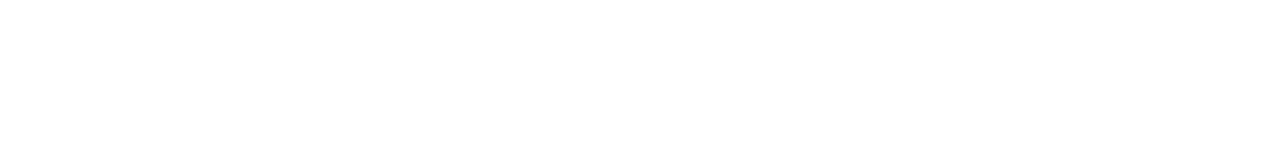
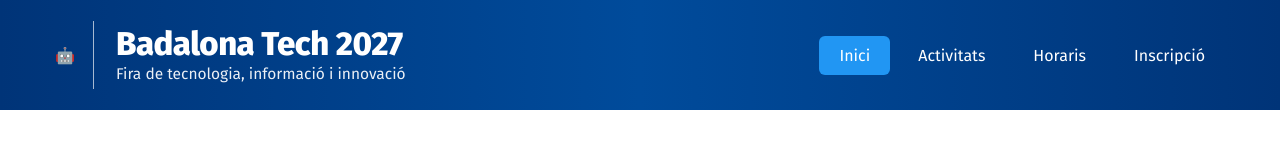
Before and after one commit to tiburciov1234-collab/Badalona-Tech, a plain HTML site: page index.html in a window 1280 px wide. Drawn offline with Linux system fonts and the light colour scheme.

Commit message:
La foto va como quiere

```diff
--- a/carpeta-css/styles.css
+++ b/carpeta-css/styles.css
@@ -0,0 +1,74 @@
+* {
+  margin: 0;
+  padding: 0;
+  box-sizing: border-box;
+}
+
+body {
+  font-family: 'Fira Sans', 'Segoe UI', Roboto, Arial, sans-serif;
+}
+
+header {
+  background: linear-gradient(90deg, #003478 0%, #004b9b 50%, #003478 100%);
+  color: #ffffff;
+  display: flex;
+  justify-content: space-between;
+  align-items: center;
+  padding: 16px 55px;
+  min-height: 110px;
+}
+
+/* BLOQUE IZQUIERDO */
+.esquerra {
+  display: flex;
+  align-items: center;
+}
+
+.esquerra img {
+  height: 80px;
+  width: auto;
+  display: block;
+}
+
+.linia {
+  width: 1px;
+  height: 68px;
+  background-color: rgba(255, 255, 255, 0.65);
+  margin: 0 22px 0 18px;
+}
+
+.titols h1 {
+  font-size: 33px;
+  font-weight: 800;
+  line-height: 1.05;
+  letter-spacing: -0.5px;
+}
+
+.titols p {
+  font-size: 15.5px;
+  font-weight: 400;
+  margin-top: 4px;
+  color: rgba(255, 255, 255, 0.92);
+}
+
+/* BLOQUE DERECHO (MENÚ) */
+nav ul {
+  list-style: none;
+  display: flex;
+  align-items: center;
+  gap: 8px;
+}
+
+nav a {
+  display: inline-block;
+  color: #ffffff;
+  text-decoration: none;
+  font-size: 16px;
+  font-weight: 400;
+  padding: 10px 20px;
+  border-radius: 6px;
+}
+
+nav a.actiu {
+  background-color: #2196f3;
+}
--- a/index.html
+++ b/index.html
@@ -1,11 +1,32 @@
 <!DOCTYPE html>
-<html lang="es">
+<html lang="ca">
 <head>
-    <meta charset="UTF-8">
-    <meta name="viewport" content="width=device-width, initial-scale=1.0">
-    <title>Document</title>
+  <meta charset="UTF-8">
+  <title>Badalona Tech 2027</title>
+  <link href="https://fonts.googleapis.com/css2?family=Fira+Sans:wght@400;700;800&display=swap" rel="stylesheet">
+  <link rel="stylesheet" href="/carpeta-css/styles.css">
 </head>
 <body>
 
+  <header>
+    <div class="esquerra">
+      <logo>🤖</logo>
+      <div class="linia"></div>
+      <div class="titols">
+        <h1>Badalona Tech 2027</h1>
+        <p>Fira de tecnologia, informació i innovació</p>
+      </div>
+    </div>
+
+    <nav>
+      <ul>
+        <li><a href="#" class="actiu">Inici</a></li>
+        <li><a href="#">Activitats</a></li>
+        <li><a href="#">Horaris</a></li>
+        <li><a href="#">Inscripció</a></li>
+      </ul>
+    </nav>
+  </header>
+
 </body>
 </html>
```
Also changed, not shown: activitats.html (+1 -0 lines), horaris.html (+1 -0 lines), carpeta-img/robot-capçalera.png (added).
